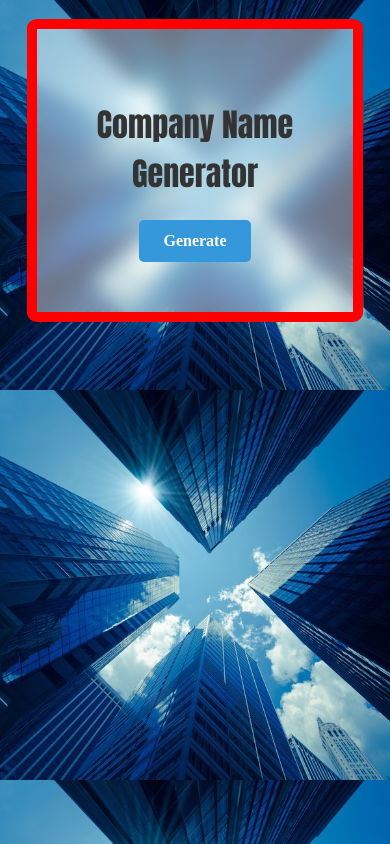
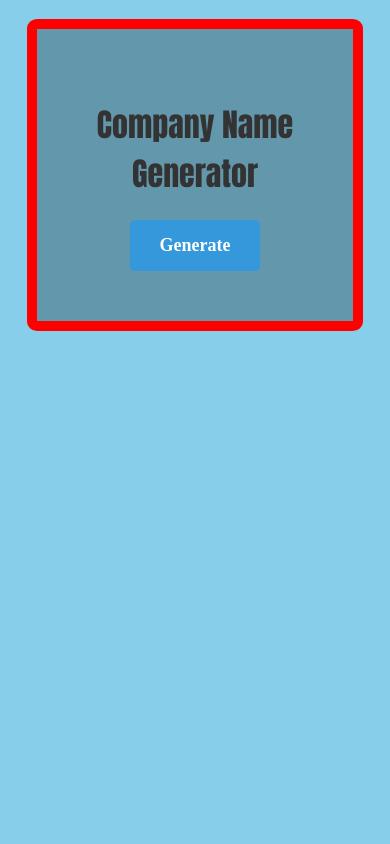
Before and after one commit to iitzIrFan/Random-Bussiness-Name-Generator, a plain HTML site: page index.html in a window 390 px wide. Drawn offline with Linux system fonts and the light colour scheme.

Commit message:
Update style.css

```diff
--- a/style.css
+++ b/style.css
@@ -1,8 +1,6 @@
 body {
     font-family: 'Arial', sans-serif;
     background-color: skyblue;
-    background: url('bg.jpg');
-    background-size: cover;
 }
 
 .main{
@@ -12,8 +10,8 @@ body {
     margin-right: 15%;
     margin-top: 5%;
     margin-bottom: 150px;
-    backdrop-filter: blur(10px); /* Adjust the blur value as needed */
-    background: rgba(255, 255, 255, 0.429); /* Adjust the alpha (last value) for transparency */
+    backdrop-filter: blur(3px);
+    background: rgba(0, 0, 0, 0.265);
 }
 
 .container {
@@ -47,18 +45,6 @@ button:hover {
 }
 
 @media only screen and (max-width: 600px) {
-    button {
-        font-size: 16px;
-        padding: 12px 24px;
-    }
-
-    .container{
-        display: flex;
-        justify-content: center;
-        align-items: center;
-        flex-direction: column;
-    }
-
     .main{
         margin: 5%;
     }
```
